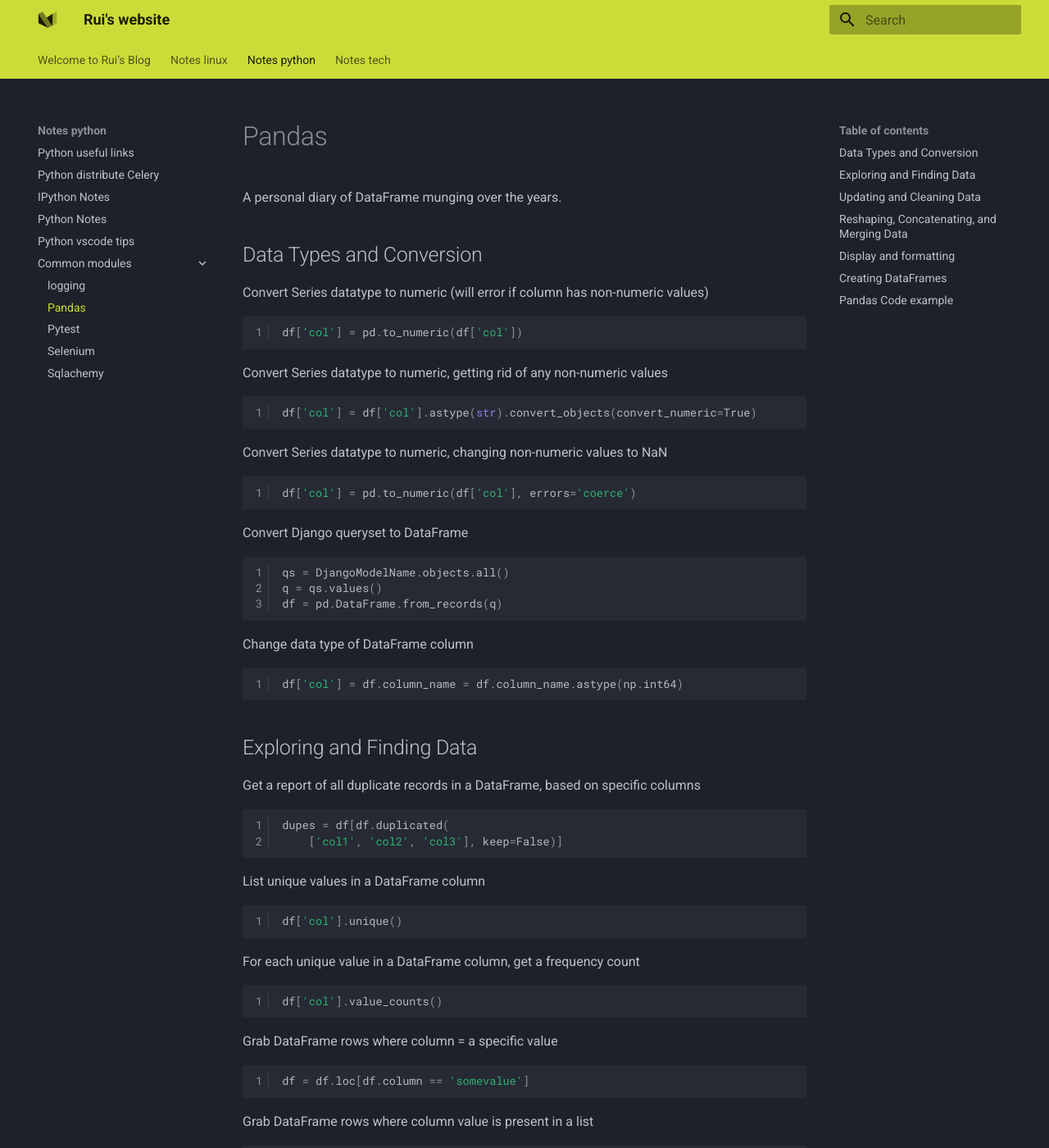
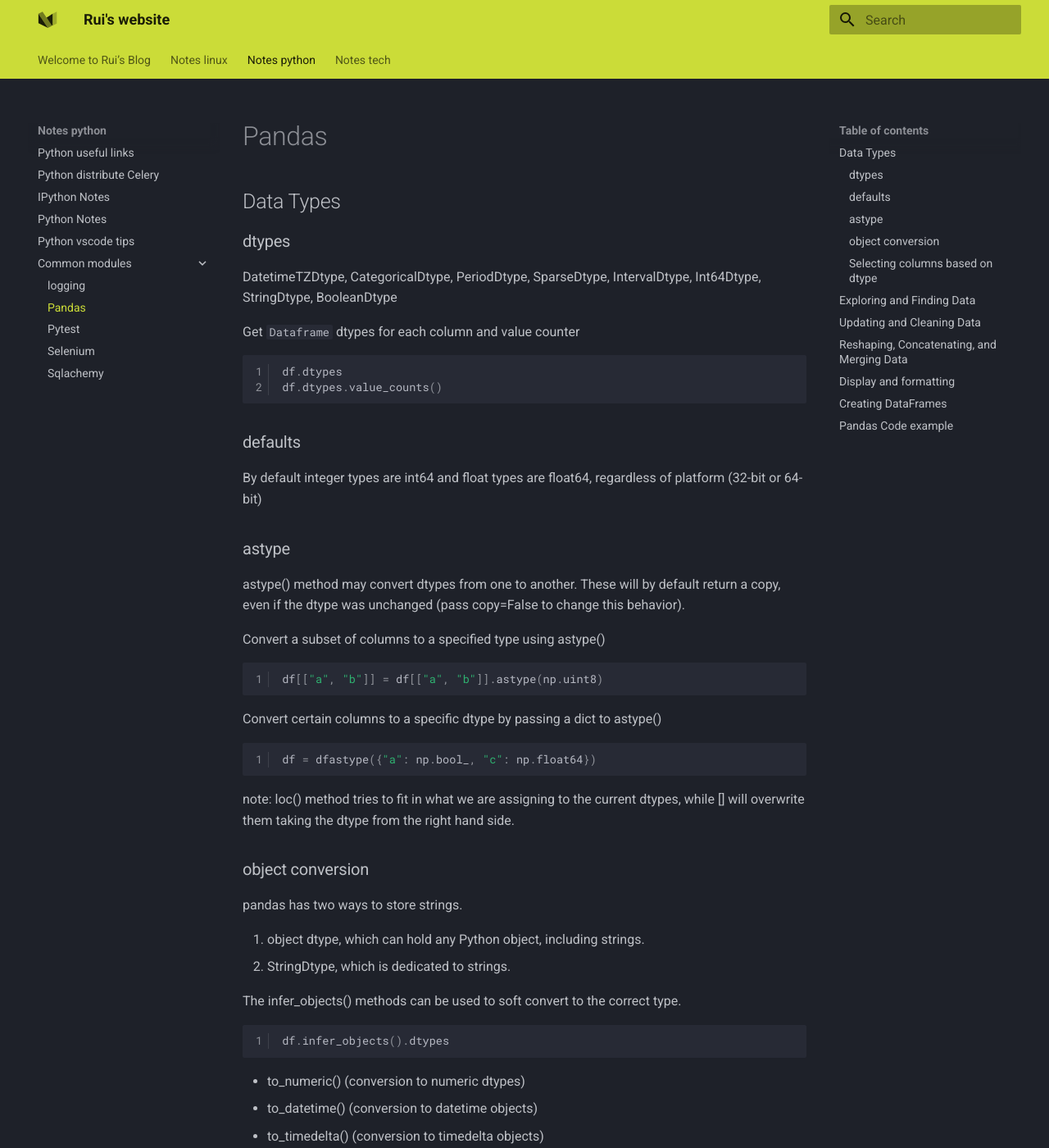
Before and after one commit to liambob77/ruihan.tech, an MkDocs documentation site: the page built from docs/notes_python/common_modules/pandas.md, in a window 1280 px wide and 1400 px high. Shown: the whole window at 82% size. Built offline with MkDocs 1.6.1 and Material for MkDocs 9.7.7, drawn with Linux system fonts in a browser that asks for light colours; some of the changed text lies outside the part shown.

Commit message:
Update pandas.md

````diff
--- a/docs/notes_python/common_modules/pandas.md
+++ b/docs/notes_python/common_modules/pandas.md
@@ -1,19 +1,62 @@
 # Pandas
 
-A personal diary of DataFrame munging over the years.
+## Data Types
 
-## Data Types and Conversion
+### dtypes
 
-Convert Series datatype to numeric (will error if column has non-numeric values)
+DatetimeTZDtype, CategoricalDtype, PeriodDtype, SparseDtype, IntervalDtype, Int64Dtype, StringDtype, BooleanDtype
+
+Get `Dataframe` dtypes for each column and value counter
 
 ```python
-df['col'] = pd.to_numeric(df['col'])
+df.dtypes
+df.dtypes.value_counts()
 ```
+
+### defaults
+
+By default integer types are int64 and float types are float64, regardless of platform (32-bit or 64-bit)
+
+### astype
+
+astype() method may convert dtypes from one to another. These will by default return a copy, even if the dtype was unchanged (pass copy=False to change this behavior).
+
+Convert a subset of columns to a specified type using astype()
+
+```python
+df[["a", "b"]] = df[["a", "b"]].astype(np.uint8)
+```
+
+Convert certain columns to a specific dtype by passing a dict to astype()
+
+```python
+df = dfastype({"a": np.bool_, "c": np.float64})
+```
+
+note: loc() method tries to fit in what we are assigning to the current dtypes, while [] will overwrite them taking the dtype from the right hand side.
+
+### object conversion
+
+pandas has two ways to store strings.
+
+1. object dtype, which can hold any Python object, including strings.
+2. StringDtype, which is dedicated to strings.
+
+The infer_objects() methods can be used to soft convert to the correct type.
+
+```python
+df.infer_objects().dtypes
+```
+
+- to_numeric() (conversion to numeric dtypes)
+- to_datetime() (conversion to datetime objects)
+- to_timedelta() (conversion to timedelta objects)
 
 Convert Series datatype to numeric, getting rid of any non-numeric values
 
 ```python
 df['col'] = df['col'].astype(str).convert_objects(convert_numeric=True)
+pd.to_datetime(df['col'], errors="ignore")
 ```
 
 Convert Series datatype to numeric, changing  non-numeric values to NaN
@@ -22,18 +65,24 @@
 df['col'] = pd.to_numeric(df['col'], errors='coerce')
 ```
 
-Convert Django queryset to DataFrame
+The to_numeric() provides another argument `downcast`, which gives the option of downcasting the newly (or already) numeric data to a smaller dtype, which can conserve memory
 
 ```python
-qs = DjangoModelName.objects.all()
-q = qs.values()
-df = pd.DataFrame.from_records(q)
+pd.to_numeric(m, downcast="integer")
 ```
 
-Change data type of DataFrame column
+As these methods apply only to one-dimensional arrays, lists or scalars; they cannot be used directly on multi-dimensional objects such as DataFrames. However, with apply(), we can `apply` the function over each column efficiently:
 
 ```python
-df['col'] = df.column_name = df.column_name.astype(np.int64)
+df.apply(pd.to_datetime)
+```
+
+### Selecting columns based on dtype
+
+select_dtypes() has two parameters include and exclude that allow you to say “give me the columns with these dtypes” (include) and/or “give the columns without these dtypes” (exclude).
+
+```python
+df.select_dtypes(include=["number", "bool"], exclude=["unsignedinteger"])
 ```
 
 ## Exploring and Finding Data
@@ -289,14 +338,6 @@
 df = pd.DataFrame(list(a_dictionary.items()), columns = ['column1', 'column2'])
 ```
 
-Convert Django queryset to DataFrame
-
-```python
-qs = DjangoModelName.objects.all()
-q = qs.values()
-df = pd.DataFrame.from_records(q)
-```
-
 List unique values in a DataFrame column
 
 ```python
````
